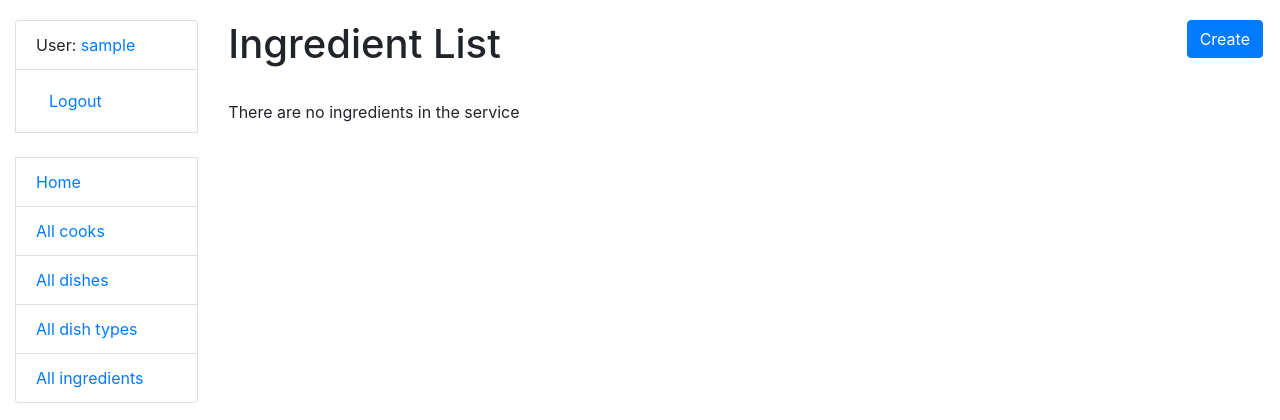
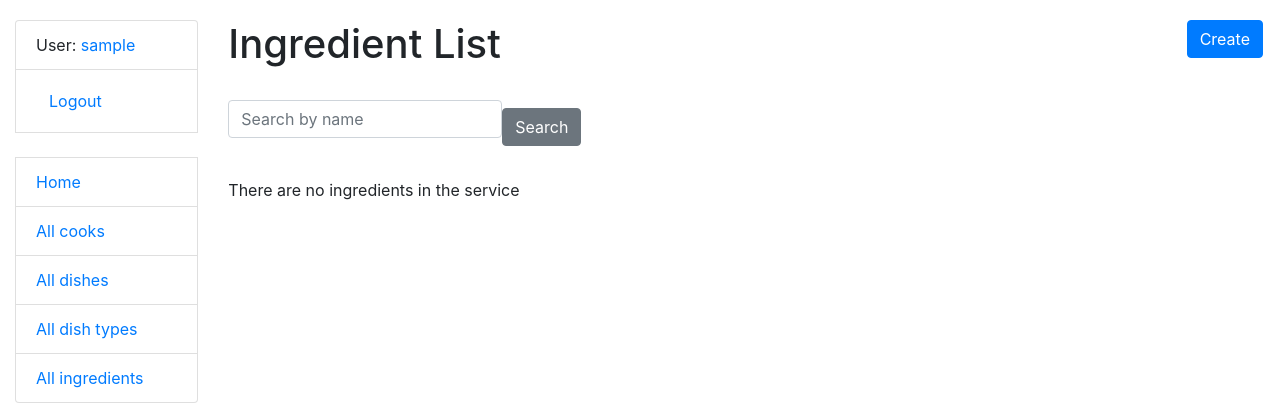
Before and after one commit to ruslanyemets/restaurant-kitchen-service, a Django app: page /ingredients/ in a window 1280 px wide. Shown: the top 420 px of the page. Run offline with Django 5.2, Linux system fonts and the light colour scheme; the visitor is signed in with stand-in values (Sample User, id 1); data that the repository does not hold is empty; some libraries are stand-ins or nearby versions.

Commit message:
Implementation search form for ingredients

```diff
--- a/kitchen/forms.py
+++ b/kitchen/forms.py
@@ -81,3 +81,14 @@ class CookSearchForm(forms.Form):
             attrs={"Placeholder": "Search by username"}
         )
     )
+
+
+class IngredientSearchForm(forms.Form):
+    name = forms.CharField(
+        max_length=255,
+        required=False,
+        label="",
+        widget=forms.TextInput(
+            attrs={"Placeholder": "Search by name"}
+        )
+    )
--- a/kitchen/views.py
+++ b/kitchen/views.py
@@ -12,6 +12,7 @@ from kitchen.forms import (
     DishTypeSearchForm,
     DishSearchForm,
     CookSearchForm,
+    IngredientSearchForm,
 )
 from kitchen.models import Cook, Dish, DishType, Ingredient
 
@@ -181,6 +182,20 @@ class IngredientListView(LoginRequiredMixin, generic.ListView):
     template_name = "kitchen/ingredient_list.html"
     paginate_by = 5
 
+    def get_context_data(self, *, object_list=None, **kwargs):
+        context = super(IngredientListView, self).get_context_data(**kwargs)
+        name = self.request.GET.get("name", "")
+        context["search_form"] = IngredientSearchForm(
+            initial={"name": name}
+        )
+        return context
+
+    def get_queryset(self):
+        name = self.request.GET.get("name")
+        if name:
+            return self.queryset.filter(name__icontains=name)
+        return self.queryset
+
 
 class IngredientCreateView(LoginRequiredMixin, generic.CreateView):
     model = Ingredient
--- a/templates/kitchen/ingredient_list.html
+++ b/templates/kitchen/ingredient_list.html
@@ -8,6 +8,12 @@
       Create
     </a>
   </h1>
+  <br>
+
+  <form action="" method="get" class="form-inline">
+    {{ search_form|crispy }}
+    <input type="submit" value="Search" class="btn btn-secondary">
+  </form>
   <br>
 
   {% if ingredient_list %}
```
